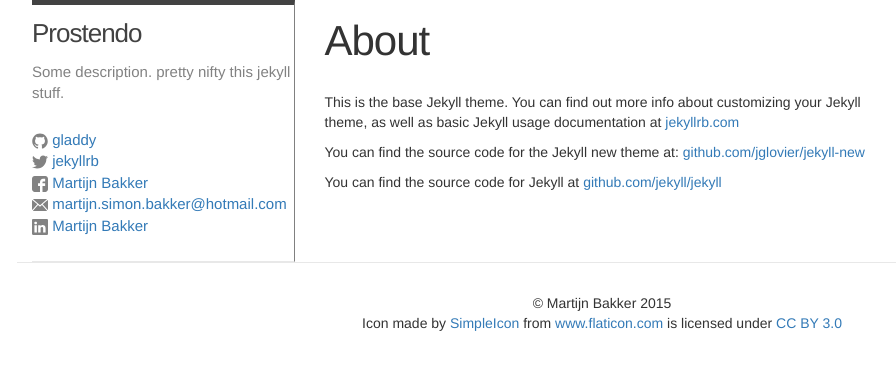
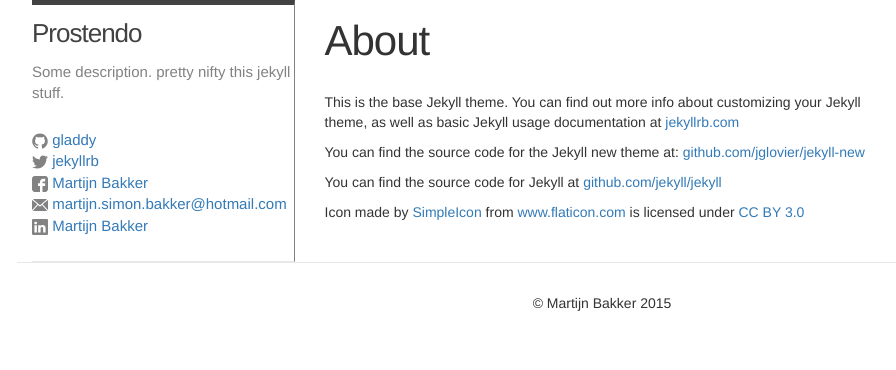
Before and after one commit to Gladdy/gladdy.github.io, a Jekyll site: the page built from about.md, in a window 1280 px wide. Shown: the top 370 px of the page, without its empty margins (38-934 px from the left). Built offline with Jekyll 4.4.1, drawn with Linux system fonts in a browser that asks for light colours.

Commit message:
starting to be something

```diff
--- a/_includes/footer.html
+++ b/_includes/footer.html
@@ -1,4 +1,3 @@
 <footer class="site-footer" style="text-align:center;">
 © Martijn Bakker 2015
-<div>Icon made by <a href="http://www.simpleicon.com" title="SimpleIcon">SimpleIcon</a> from <a href="http://www.flaticon.com" title="Flaticon">www.flaticon.com</a> is licensed under <a href="http://creativecommons.org/licenses/by/3.0/" title="Creative Commons BY 3.0">CC BY 3.0</a></div>
 </footer>
--- a/about.md
+++ b/about.md
@@ -9,3 +9,5 @@ This is the base Jekyll theme. You can find out more info about customizing your
 You can find the source code for the Jekyll new theme at: [github.com/jglovier/jekyll-new](https://github.com/jglovier/jekyll-new)
 
 You can find the source code for Jekyll at [github.com/jekyll/jekyll](https://github.com/jekyll/jekyll)
+
+<div>Icon made by <a href="http://www.simpleicon.com" title="SimpleIcon">SimpleIcon</a> from <a href="http://www.flaticon.com" title="Flaticon">www.flaticon.com</a> is licensed under <a href="http://creativecommons.org/licenses/by/3.0/" title="Creative Commons BY 3.0">CC BY 3.0</a></div>
```
